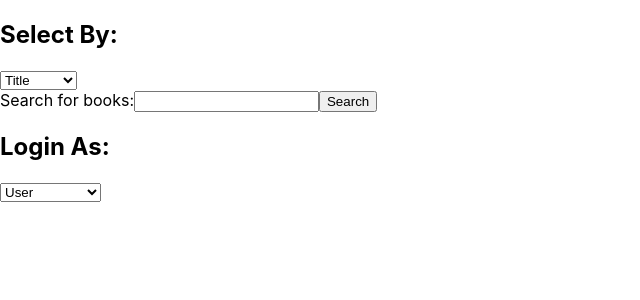
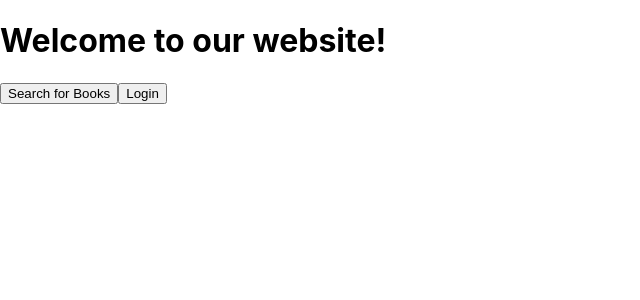
Before and after one commit to Gayathri2004Anant/LIS, a React (Create React App) app in the folder frontend/: page / in a window 1280 px wide. Shown: the top 300 px of the page, without its empty margins (0-640 px from the left). Built offline with nearby package versions, Linux system fonts and the light colour scheme.

Commit message:
my commit

```diff
--- a/frontend/src/pages/homepage.css
+++ /dev/null
@@ -1,17 +0,0 @@
-/* // styles.css */
-.TypeBooks {
-  background-color: blue;
-  color: white;
-}
-.Home button {
-    background: #f1356d;
-    color: #fff;
-    border: 0;
-    padding: 8px;
-    border-radius: 8px;
-    cursor: pointer;
-  }
-.Home{
-    background-color: blue;
-    color: white;
-}
--- a/frontend/src/pages/homepage.js
+++ b/frontend/src/pages/homepage.js
@@ -1,55 +1,24 @@
-import './homepage.css';
-import { useState } from "react";
-function TypeBooks() {
-    const [selectedOption, setSelectedOption] = useState('Title');
+import React from 'react';
+import { useHistory } from 'react-router-dom';
 
-    const handleSelectChange = (event) => {
-      setSelectedOption(event.target.value);
+function HomePage1() {
+    const history = useHistory();
+
+    const handleSearchBooks = () => {
+        history.push('/search-books');
+    };
+
+    const handleLogin = () => {
+        history.push('/loginpage');
     };
 
     return (
-      <div className="type">
-        <h2>Select By: </h2>
-        <select value={selectedOption} onChange={handleSelectChange}>
-          <option value="Title">Title</option>
-          <option value="Author">Author</option>
-          <option value="Category">Category</option>
-        </select>
-      </div>
+        <div>
+            <h1>Welcome to our website!</h1>
+            <button onClick={handleSearchBooks}>Search for Books</button>
+            <button onClick={handleLogin}>Login</button>
+        </div>
     );
-  }
-  function TypeLogIn() {
-    const [selectedId, setSelectedId] = useState('User');
-
-    const handleSelectChange = (event) => {
-      setSelectedId(event.target.value);
-    };
-
-    return (
-      <div className="idtype">
-        <h2>Login As: </h2>
-        <select value={selectedId} onChange={handleSelectChange}>
-          <option value="User">User</option>
-          <option value="Administrator">Administrator</option>
-        </select>
-      </div>
-    );
-  }
-const Home = () => {
-    return (
-        <div>
-            <TypeBooks/>
-
-            <form>
-            <label>
-                Search for books:
-                <input type="text" name="name" />
-            </label>
-            <button>Search</button>
-            </form>
-            <TypeLogIn/>
-        </div>
-     );
 }
 
-export default Home;
+export default HomePage1;
```
Also changed, not shown: frontend/src/pages/homepage2.js (added, +60 -0 lines), frontend/src/pages/listbooks.js (added, +17 -0 lines), frontend/src/pages/loginpage.js (added, +38 -0 lines), frontend/src/reportWebVitals.js (deleted, +0 -13 lines), frontend/src/setupTests.js (deleted, +0 -5 lines), frontend/src/logo.svg (deleted).
